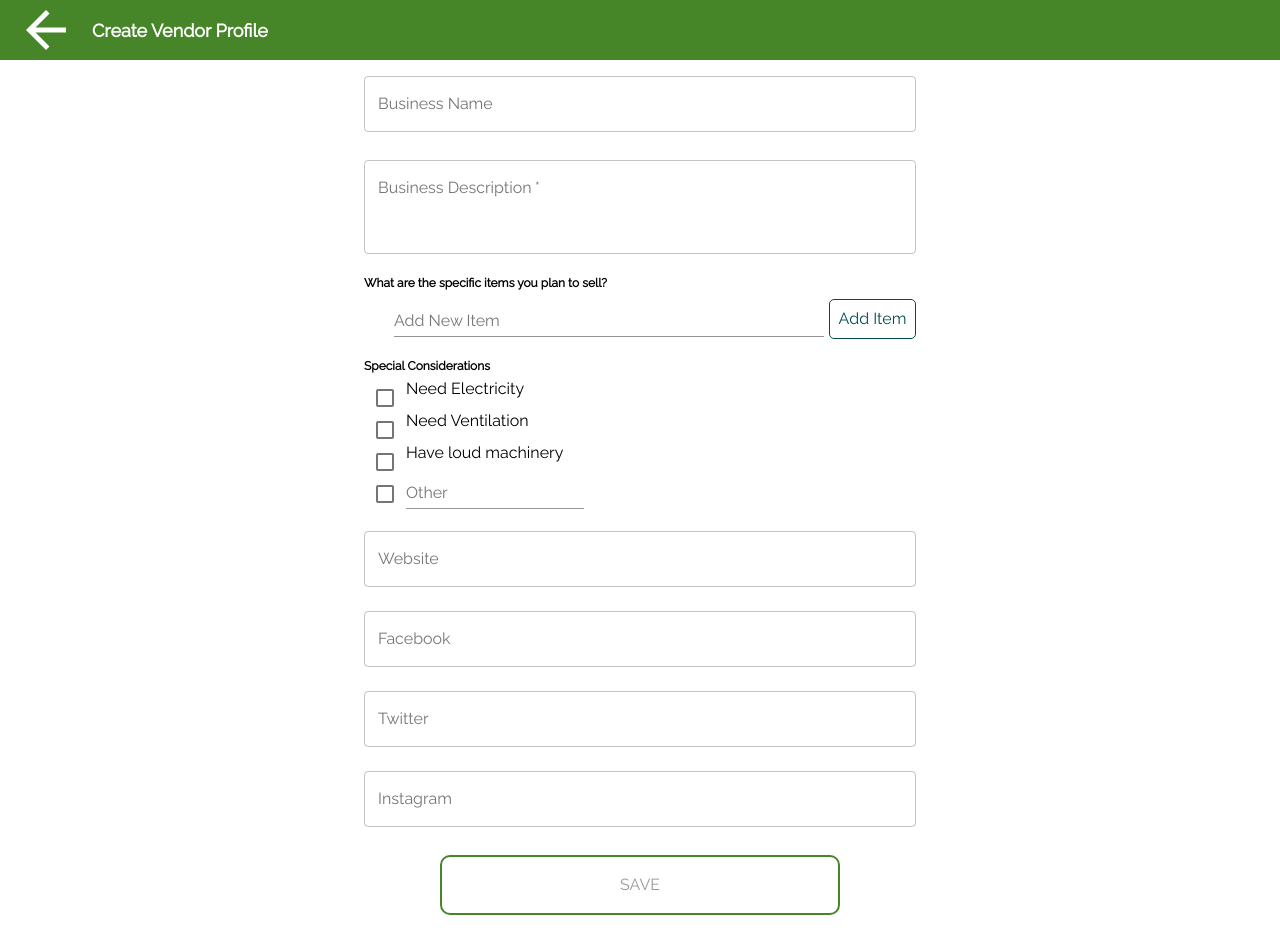
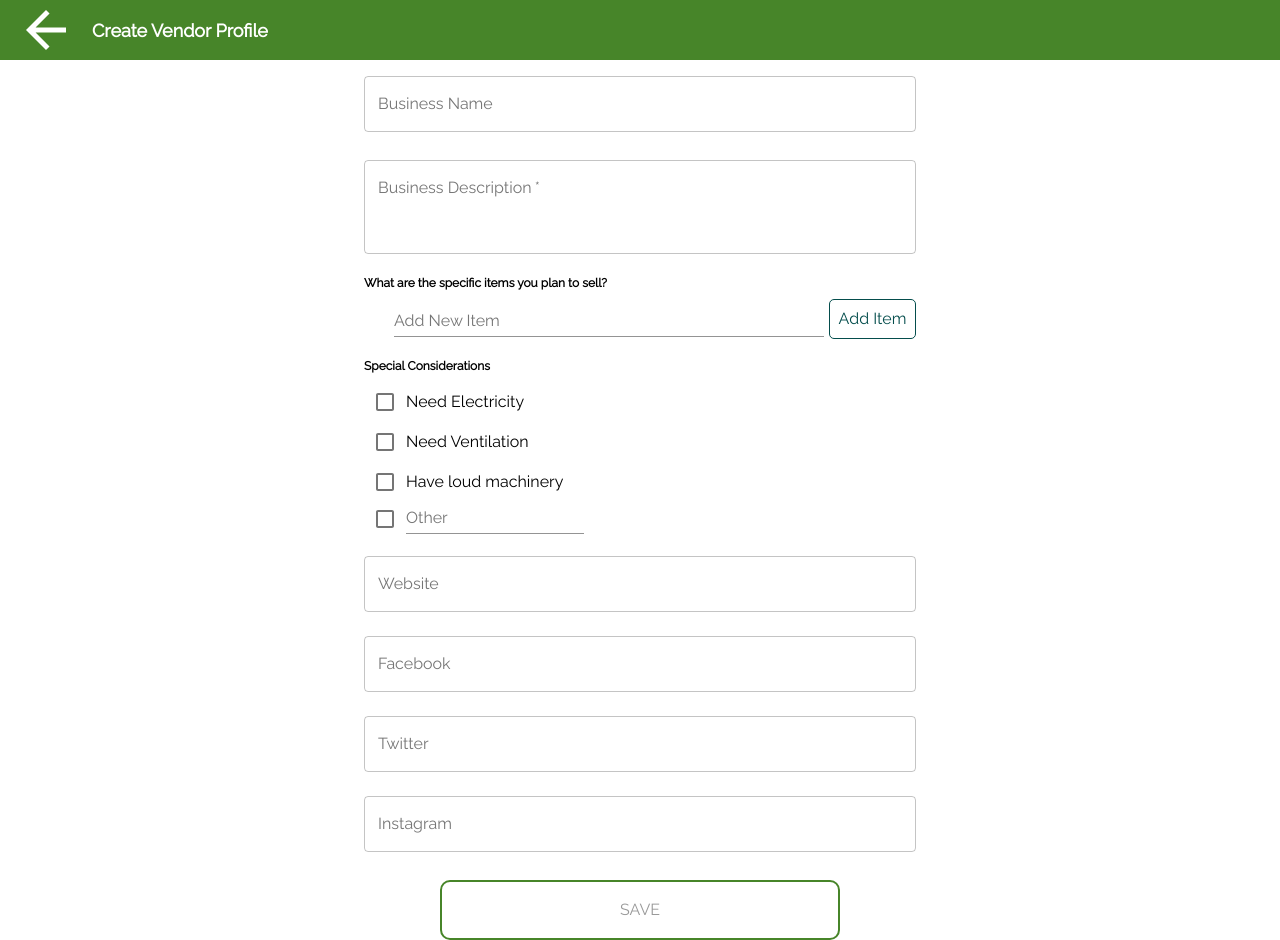
Before and after one commit to labs14-market-organizer/frontend, a React (Create React App) app: page /createvendor in a window 1280 px wide. Before the commit the page ends 915 px from the top, so only its background shows below. Built offline with nearby package versions, Linux system fonts and the light colour scheme; a web font is replaced by a local one.

Commit message:
changed margins on special considerations

```diff
--- a/src/routes/Vendor-Redux-forms.js
+++ b/src/routes/Vendor-Redux-forms.js
@@ -270,7 +270,7 @@ function validate (values) {
                         inputProps={{
                         'aria-label': 'primary checkbox',
                         }}
-                    /> <StyledP1>Need Electricity</StyledP1>
+                    /> <StyledP2>Need Electricity</StyledP2>
                     </FlexContainer>
                     <FlexContainer>
                     <Field
@@ -279,7 +279,7 @@ function validate (values) {
                         inputProps={{
                         'aria-label': 'primary checkbox',
                         }}
-                    /><StyledP1>Need Ventilation</StyledP1>
+                    /><StyledP2>Need Ventilation</StyledP2>
                     </FlexContainer>
                     <FlexContainer>
                     <Field
@@ -288,7 +288,7 @@ function validate (values) {
                         inputProps={{
                         'aria-label': 'primary checkbox',
                         }}
-                    /><StyledP1>Have loud machinery</StyledP1>
+                    /><StyledP2>Have loud machinery</StyledP2>
                     </FlexContainer>
                    <FlexContainer>
                   <Checkbox checked={this.shouldCheck()}/>
@@ -421,6 +421,12 @@ line-height: 1.2;
 margin-top: 2px;
 `;
 
+const StyledP2 = styled.p`
+font-family: Raleway;
+font-size: 16px;
+line-height: 1.2;
+margin-top: 15px;
+`;
 
 
 const FlexColumn = styled.div`
```
